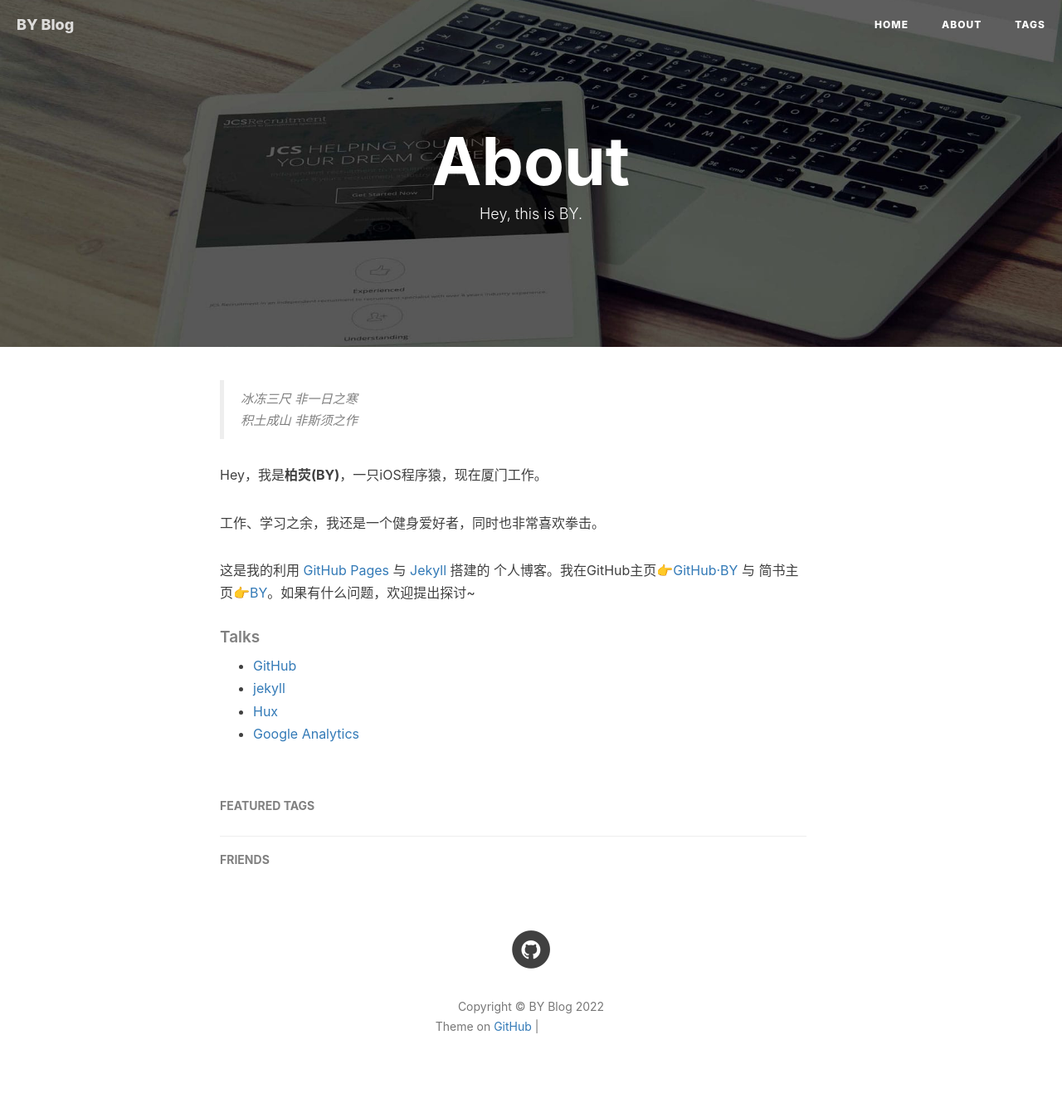
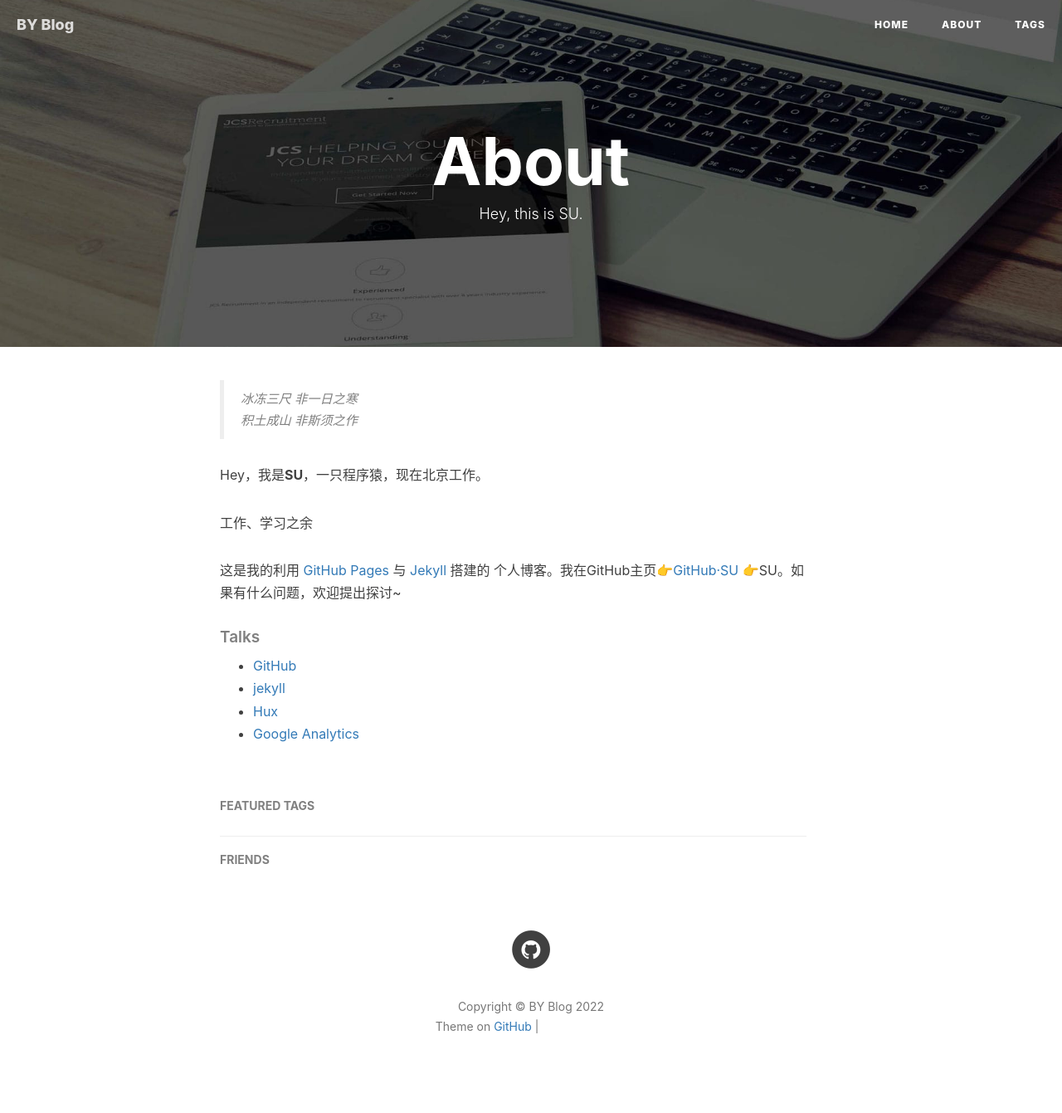
Before and after one commit to skysqq/skysqq.github.io, a Jekyll site: the page built from about.html, in a window 1280 px wide. Shown: the whole page at 83% size. Built offline with Jekyll 4.4.1, drawn with Linux system fonts in a browser that asks for light colours; nearby versions of some CDN libraries; comment, search, counter and statistics services are not loaded; grey boxes are pictures that could not be loaded.

Commit message:
Update about.html

```diff
--- a/about.html
+++ b/about.html
@@ -1,7 +1,7 @@
 ---
 layout: page
 title: "About"
-description: "Hey, this is BY."
+description: "Hey, this is SU."
 header-img: "img/post-bg-rwd.jpg"
 ---
 
@@ -18,11 +18,11 @@ header-img: "img/post-bg-rwd.jpg"
     <blockquote><p>冰冻三尺 非一日之寒<br>
     积土成山 非斯须之作</p></blockquote>
 
-    <p>Hey，我是<strong>柏荧(BY)</strong>，一只iOS程序猿，现在厦门工作。</p>
+    <p>Hey，我是<strong>SU</strong>，一只程序猿，现在北京工作。</p>
 
-    <p>工作、学习之余，我还是一个健身爱好者，同时也非常喜欢拳击。</p>
+    <p>工作、学习之余</p>
 
-    <p>这是我的利用 <a href="https://pages.github.com/">GitHub Pages</a> 与 <a href="http://jekyll.com.cn/">Jekyll</a> 搭建的 个人博客。我在GitHub主页<a href="https://github.com/qiubaiying">👉GitHub·BY</a> 与 简书主页<a href="https://http://www.jianshu.com/u/e71990ada2fd">👉BY</a>。如果有什么问题，欢迎提出探讨~</p>
+    <p>这是我的利用 <a href="https://pages.github.com/">GitHub Pages</a> 与 <a href="http://jekyll.com.cn/">Jekyll</a> 搭建的 个人博客。我在GitHub主页<a href="https://github.com/skyunique">👉GitHub·SU</a> 👉SU</a>。如果有什么问题，欢迎提出探讨~</p>
 
     <p></p>
 
```
